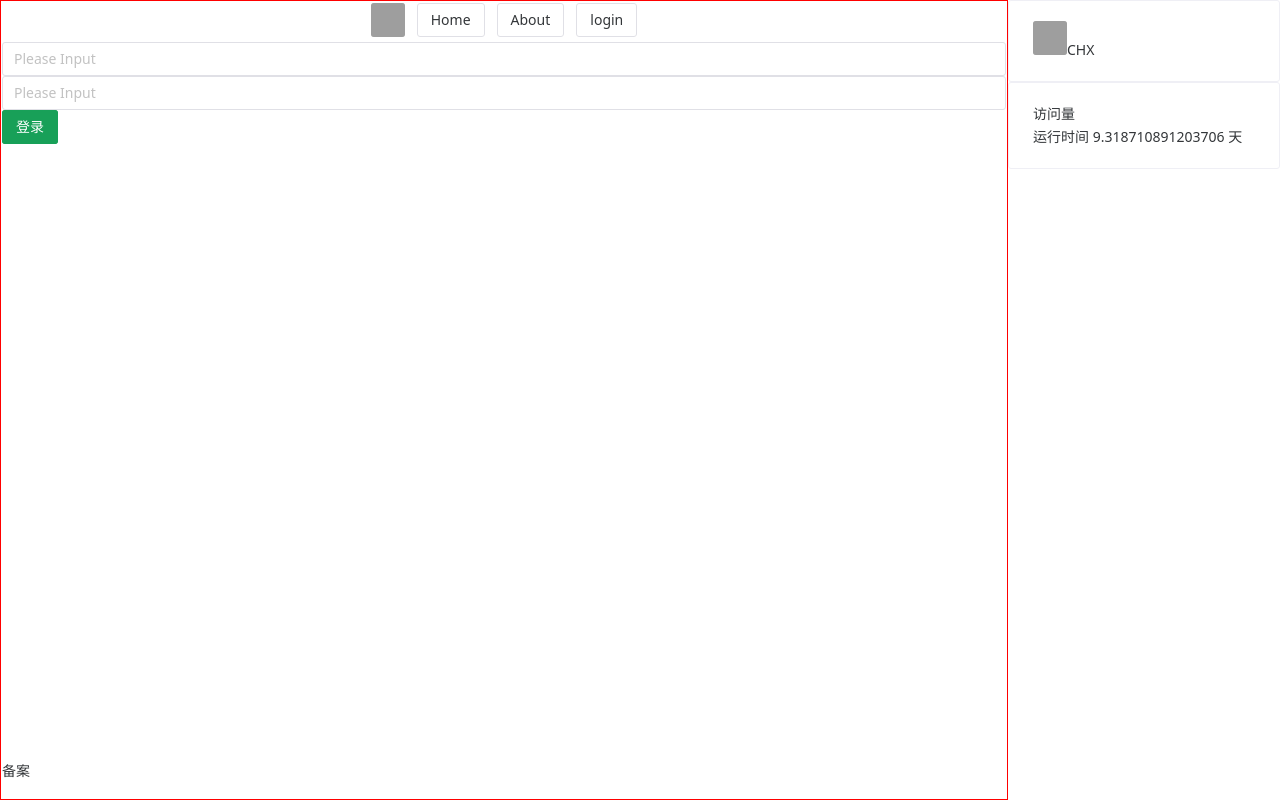
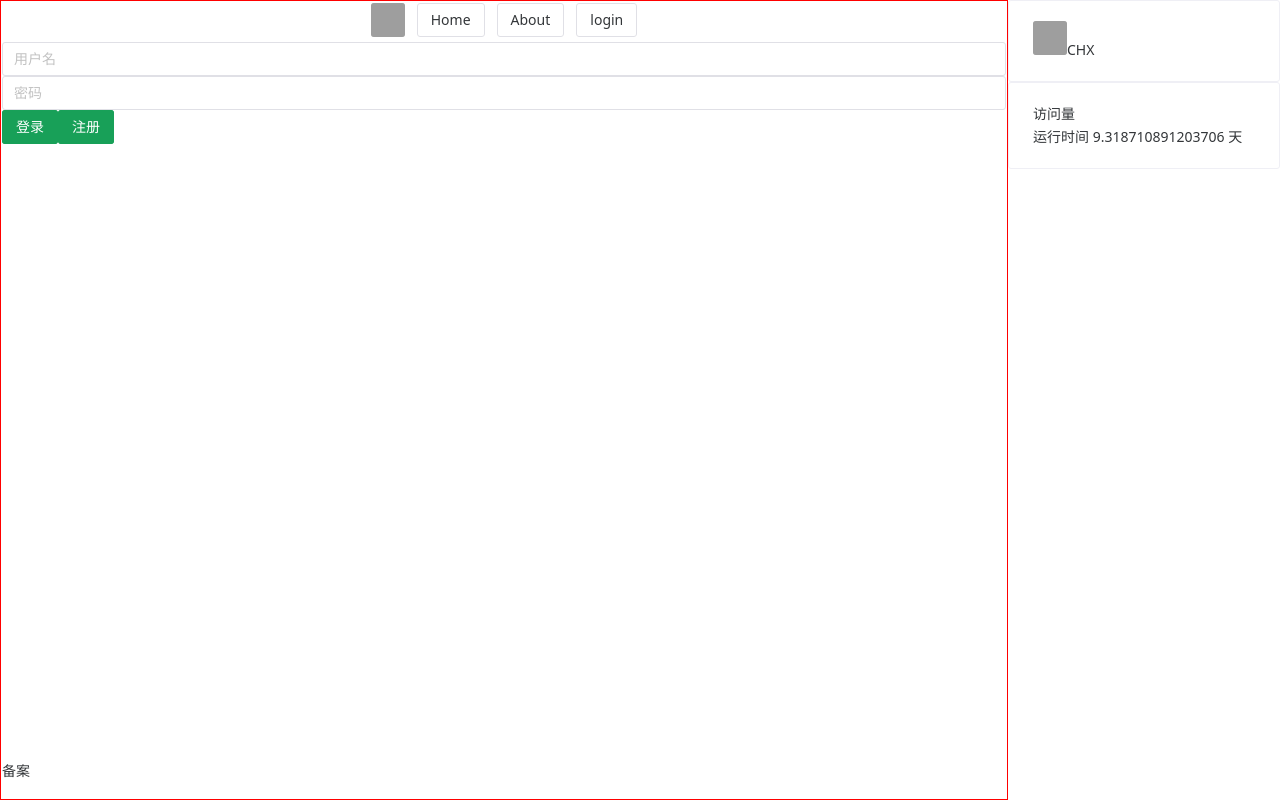
Before and after one commit to EnderCHX/blog-vue, a Vue app: page /login in a window 1280 px wide. Built offline with nearby package versions, Linux system fonts and the light colour scheme; no server answers; grey boxes are pictures that could not be loaded.

Commit message:
login view

```diff
--- a/src/api/auth.js
+++ b/src/api/auth.js
@@ -24,7 +24,7 @@ export const Login = async (username, password) => {
             localStorage.setItem('refresh_token', data.data.refresh_token)
             return true
         } else {
-            return false
+            return data
         }
 
         return false
--- a/src/router/index.js
+++ b/src/router/index.js
@@ -23,6 +23,11 @@ const router = createRouter({
       name: 'login',
       component: () => import('@/views/Login.vue'),
     },
+    {
+      path: '/register',
+      name: 'register',
+      component: () => import('@/views/Register.vue'),
+    }
   ],
 })
 
--- a/src/views/Login.vue
+++ b/src/views/Login.vue
@@ -1,38 +1,37 @@
 <script setup>
 import {ref} from 'vue'
 import {useMessage} from 'naive-ui'
-import auth from '../api/auth'
+import { Login } from '@/api/auth'
+import { useRouter } from 'vue-router'
 
 const username = ref('')
 const password = ref('')
 
 const message = useMessage()
-
+const route = useRouter()
 const login = async () => {
-  let data = await auth.Login(username.value, password.value)
-  console.log(data)
-  if (data.code === "Success") {
-    localStorage.setItem('refresh_token', data.data.refresh_token)
-    sessionStorage.setItem('access_token', data.data.access_token)
+  let status = await Login(username.value, password.value)
+  if (status === true) {
     message.success('登录成功')
   } else {
-    message.error('登录失败 '+ data.message)
+    message.error('登录失败 ', status.msg)
   }
+}
 
+const routeToRegister = () => {
+  route.push('/register')
 }
 
 </script>
 
 <template>
-  <n-dialog-provider>
-    <n-message-provider>
-      <n-layout>
-        <n-input type="text" v-model:value="username"/>
-        <n-input type="password" v-model:value="password"/>
-        <n-button type="primary" @click="login">登录</n-button>
-      </n-layout>
-    </n-message-provider>
-  </n-dialog-provider>
+
+    <n-layout>
+      <n-input type="text" v-model:value="username" placeholder="用户名"/>
+      <n-input type="password" v-model:value="password" placeholder="密码"/>
+      <n-button type="primary" @click="login">登录</n-button>
+      <n-button type="primary" @click="routeToRegister">注册</n-button>
+    </n-layout>
 
 </template>
 
--- /dev/null
+++ b/src/views/Register.vue
@@ -0,0 +1,30 @@
+<template>
+
+    <n-layout>
+      <n-input type="text" v-model:value="username"/>
+      <n-input type="text" v-model:value="email"/>
+      <n-input type="text" v-model:value="avatar"/>
+      <n-input type="text" v-model:value="signature"/>
+      <n-input type="password" v-model:value="password"/>
+      <n-input type="password" v-model:value="password2"/>
+      <n-button type="primary" @click="login">注册</n-button>
+      <n-button type="primary" @click="routeToLogin">登录</n-button>
+    </n-layout>
+
+</template>
+
+<script setup>
+import {ref} from "vue"
+import {useRouter} from "vue-router"
+
+const username = ref("")
+const password = ref("")
+const password2 = ref("")
+const email = ref("")
+const avatar = ref("")
+const signature = ref("")
+
+const router = useRouter()
+
+
+</script>
```
